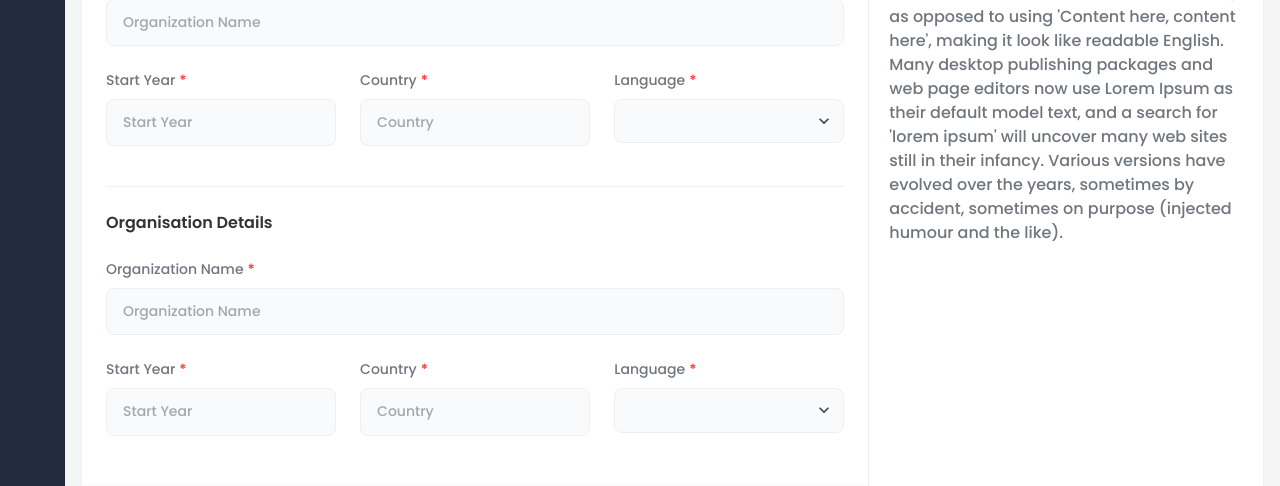
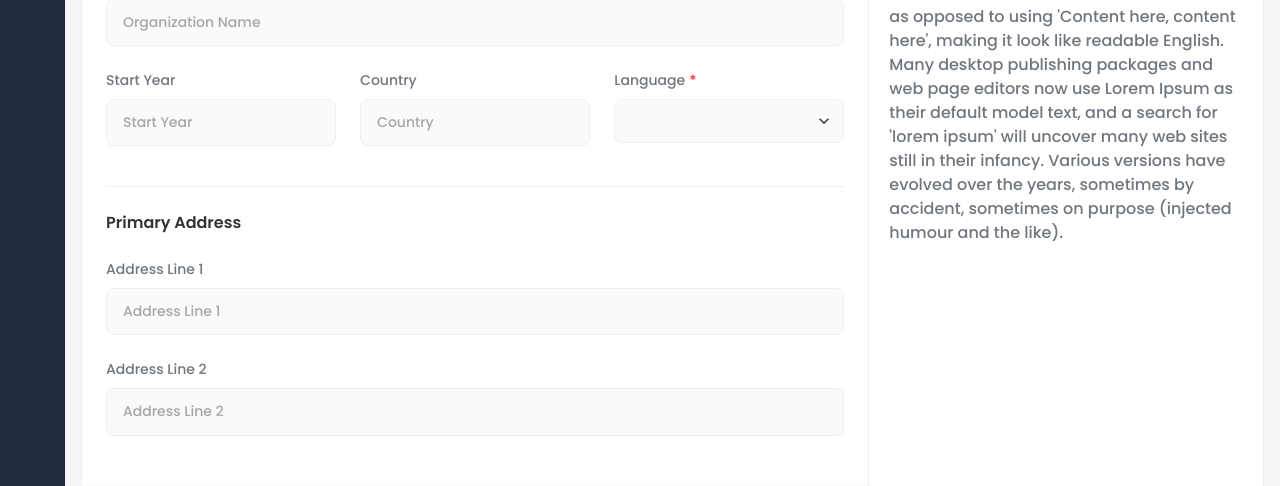
Before and after one commit to yophris/public, a Next.js app: page /app/settings/general/company in a window 1280 px wide. Shown: the part 314-800 px from the top of the page. Built offline with nearby package versions, Linux system fonts and the light colour scheme.

Commit message:
address field added to company

```diff
--- a/components/fields/AppDatePicker.jsx
+++ b/components/fields/AppDatePicker.jsx
@@ -80,7 +80,7 @@ const theme = createTheme({
 });
 
 export default function AppDatePicker(props) {
-  const { name, label, register } = props;
+  const { name, label, register, isRequired } = props;
   console.log('in date picker: ', name, register(name));
 
   return (
@@ -88,12 +88,14 @@ export default function AppDatePicker(props) {
       <div>
         <Typography variant="body_medium_muted" component="p" mb={1}>
           {label}
+          {isRequired && (
             <Typography
               variant="body_bold"
               sx={{ marginLeft: '4px', color: '#F53E40' }}
             >
               *
             </Typography>
+          )}
         </Typography>
         <ThemeProvider theme={theme}>
           <DesktopDatePicker
--- a/components/fields/AppForm.jsx
+++ b/components/fields/AppForm.jsx
@@ -25,12 +25,17 @@ function AppForm({
   const renderFields = (d, error) => {
     const { attr } = d;
     const Field = d.element;
+    const [domain, field] = attr.name.split('.');
     return (
       <>
         <Field
           {...attr}
           register={register}
           error={getFieldState(attr.name).error}
+          isRequired={
+            validationSchema.fields[domain]?.fields[field]?.exclusiveTests
+              ?.required
+          }
         />
       </>
     );
@@ -39,7 +44,7 @@ function AppForm({
   return (
     <form onSubmit={handleSubmit(submitData)} style={{ height: '100%' }}>
       <Stack justifyContent="space-between" sx={{ height: '100%' }}>
-        <Stack sx={{ margin: 3, marginTop: 3, flex: 1 }}>
+        <Stack sx={{ margin: 3, marginTop: 3, flex: 1, overflow: 'auto' }}>
           <Grid container spacing={3}>
             {form?.map((setting, ind) => {
               return (
--- a/components/fields/SelectDropdown.jsx
+++ b/components/fields/SelectDropdown.jsx
@@ -9,17 +9,20 @@ export default function SelectDropdown({
   register,
   name,
   error,
+  isRequired,
 }) {
   return (
     <div>
       <Typography variant="body_medium_muted" component="p" mb={1}>
         {label}
+        {isRequired && (
           <Typography
             variant="body_bold"
             sx={{ marginLeft: '4px', color: '#F53E40' }}
           >
             *
           </Typography>
+        )}
       </Typography>
 
       <Select
--- a/components/fields/TextInput.jsx
+++ b/components/fields/TextInput.jsx
@@ -4,18 +4,19 @@ import Paper from '@mui/material/Paper';
 import * as React from 'react';
 
 export default function TextInput(props) {
-  const { label, register, name, error } = props;
-
+  const { label, register, name, error, isRequired } = props;
   return (
     <div>
       <Typography variant="body_medium_muted" component="p" mb={1}>
         {label}
+        {isRequired && (
           <Typography
             variant="body_bold"
             sx={{ marginLeft: '4px', color: '#F53E40' }}
           >
             *
           </Typography>
+        )}
       </Typography>
       <Paper
         elevation={0}
--- a/pages/app/settings/general/company.js
+++ b/pages/app/settings/general/company.js
@@ -10,6 +10,7 @@ import {
   updateSetting,
 } from 'requests/settings';
 import * as Yup from 'yup';
+import { addressFields } from './station';
 
 /**********************************************************/
 /*        All Company Related Fields/Validation/Form
@@ -53,16 +54,14 @@ const company = [
   },
 ];
 
-const validation_company = Yup.object()
-  .shape({
+const validation_company = Yup.object().shape({
   company: Yup.object().shape({
     companyName: Yup.string().required(' name required.'),
     industry: Yup.string().required('type required.'),
     description: Yup.string().required('description required.'),
     language: Yup.string().required('language required.'),
   }),
-  })
-  .required();
+});
 
 const companyForm = {
   key: 'company',
@@ -72,8 +71,24 @@ const companyForm = {
       fields: company,
     },
     {
-      header: 'Organisation Details',
-      fields: company,
+      header: 'Primary Address',
+      fields: addressFields.map((field) => ({
+        ...field,
+        attr: {
+          ...field.attr,
+          name: 'primary.' + field.attr.name,
+        },
+      })),
+    },
+    {
+      header: 'Emergency Address',
+      fields: addressFields.map((field) => ({
+        ...field,
+        attr: {
+          ...field.attr,
+          name: 'emergency.' + field.attr.name,
+        },
+      })),
     },
   ],
   endpoint: 'settings/company',
@@ -137,27 +152,6 @@ const Organization = () => {
           submitData={(data) => onCreate.mutate({ ...data })}
           validationSchema={companyForm.validation}
         />
-
-        {/* <Stack spacing={3}>
-          <Typography variant="h3_bold_secondary" component="h3">
-            Organization Details
-          </Typography>
-          <TextInput
-            label="Organization Name"
-            register={register}
-            name="companyName"
-          />
-          <TextInput label="Industry" register={register} name="industry" />
-
-          <AppDatePicker
-            label="Established"
-            register={register}
-            name="established"
-          />
-          <SettingDrawer />
-
-          <AppButton label={'Save'} variant="contained" />
-        </Stack> */}
       </SettingPageLayout>
     </>
   );
--- a/pages/app/settings/general/station.js
+++ b/pages/app/settings/general/station.js
@@ -85,14 +85,12 @@ export const addressFields = [
   },
 ];
 
-const validation_station = Yup.object()
-  .shape({
-    station: Yup.object().shape({
-      stationName: Yup.string().required('stationName'),
-      isMainStation: Yup.string().required('select main station'),
-    }),
-  })
-  .required();
+const validation_station = Yup.object().shape({
+  station: Yup.object().shape({
+    stationName: Yup.string().required('stationName'),
+    isMainStation: Yup.string().required('select main station'),
+  }),
+});
 
 export const validation_address = Yup.object()
   .shape({
```
Also changed, not shown: pages/app/settings/general/department.js (+6 -8 lines), pages/app/settings/general/division.js (+7 -10 lines), pages/app/settings/general/teams.js (+6 -8 lines). Lines whose indentation alone changed are shown as unchanged.
